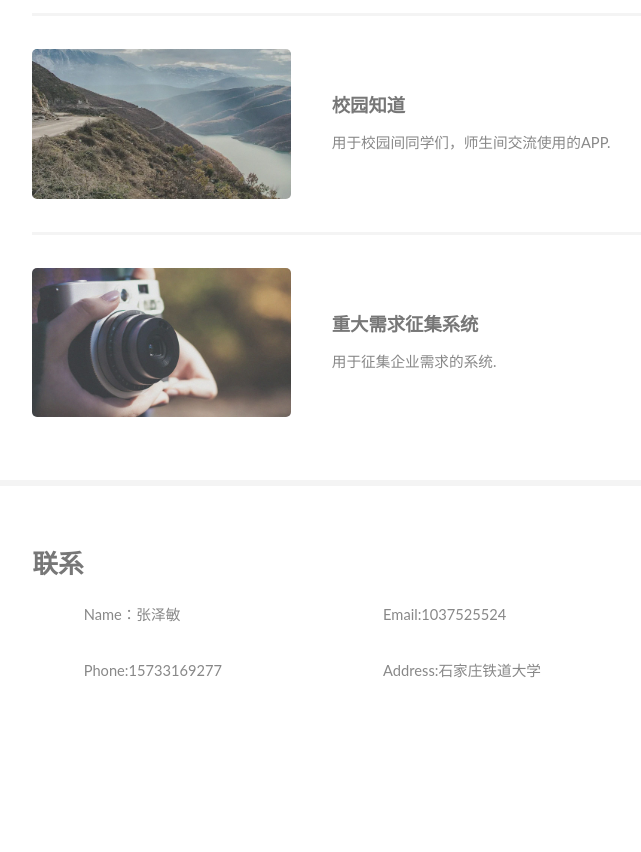
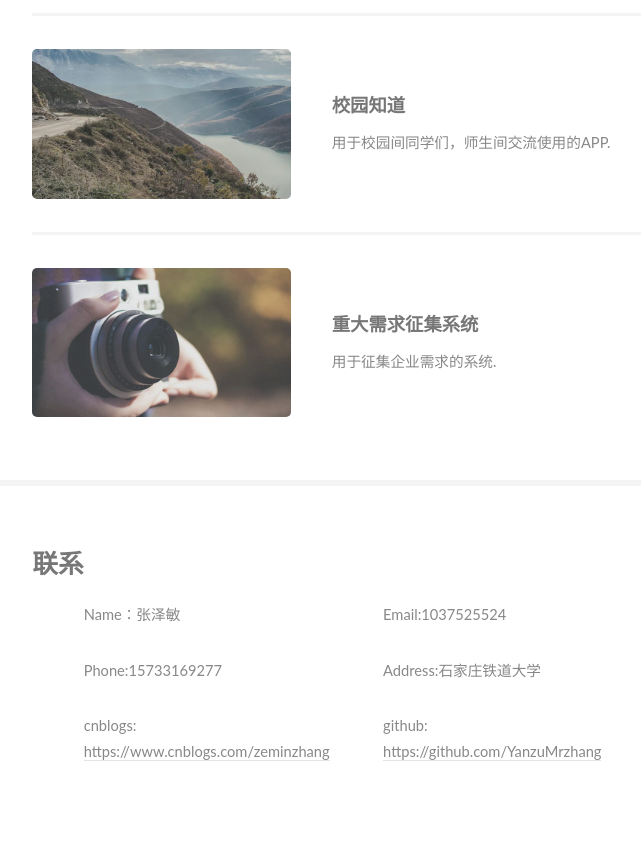
Before and after one commit to YanzuMrzhang/YanzuMrzhang.github.io, a plain HTML site: page index.html in a window 1280 px wide. Shown: the part 1076-1928 px from the top of the page, without its empty margins (153-794 px from the left). Before the commit the page ends 1847 px from the top, so only its background shows below. Drawn offline with Linux system fonts and the light colour scheme; a web font is replaced by a local one.

Commit message:
Update index.html

```diff
--- a/index.html
+++ b/index.html
@@ -119,6 +119,8 @@
 									<li class="">Email:1037525524</li>
 									<li class="">Phone:15733169277</li>
 									<li class="">Address:石家庄铁道大学</li>
+									<li class="">cnblogs:  <a href="https://www.cnblogs.com/zeminzhang">https://www.cnblogs.com/zeminzhang</a></li>
+									<li class="">github:   <a href="https://github.com/YanzuMrzhang">https://github.com/YanzuMrzhang</a></li>
 								</ul>
 											</ul>
 										</div>
```
